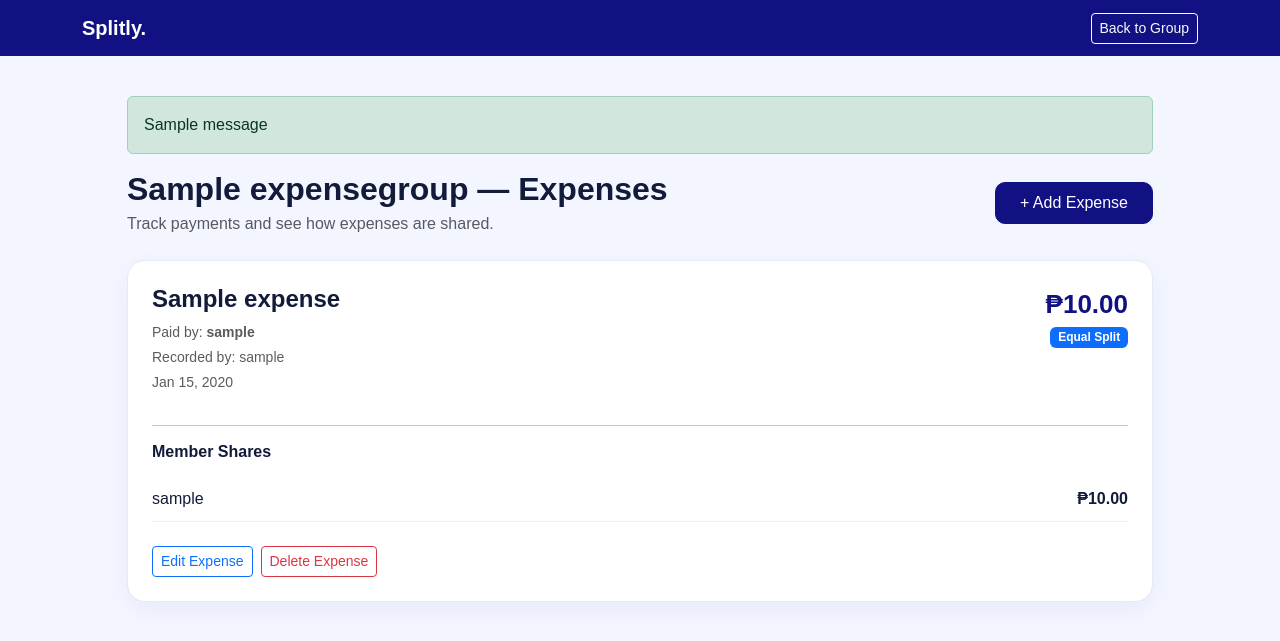
After one commit to carleooo/Splitly-Labagala-Carlo-G1, a Django app: page /expenses/groups/1/expenses/ in a window 1280 px wide. The commit adds this page. Shown: the top 641 px of the page. Run offline with Django 5.2, Linux system fonts and the light colour scheme; a user stored in the database is signed in; tables that the repository leaves empty hold one stand-in row (values such as "Sample post"); one stand-in notice (Sample message) is shown.

Commit message:
feat: build shared expense tracking and splitting pages

```diff
--- /dev/null
+++ b/expenses/templates/expenses/expense_list.html
@@ -0,0 +1,216 @@
+
+<!DOCTYPE html>
+<html lang="en">
+<head>
+    <meta charset="UTF-8">
+    <meta name="viewport" content="width=device-width, initial-scale=1">
+    <title>Expenses | Splitly</title>
+
+    <link href="https://cdn.jsdelivr.net/npm/bootstrap@5.3.3/dist/css/bootstrap.min.css"
+          rel="stylesheet">
+
+    <style>
+        body {
+            background: #f3f6ff;
+            color: #131b3a;
+            font-family: Arial, sans-serif;
+        }
+
+        .navbar {
+            background: #111184;
+        }
+
+        .page-container {
+            max-width: 1050px;
+            margin: 40px auto;
+        }
+
+        .expense-card {
+            background: white;
+            border: 1px solid #e3e9f7;
+            border-radius: 18px;
+            padding: 24px;
+            margin-bottom: 20px;
+            box-shadow: 0 8px 25px rgba(17, 17, 132, 0.05);
+        }
+
+        .btn-blue {
+            background: #111184;
+            border-color: #111184;
+            color: white;
+            border-radius: 10px;
+        }
+
+        .btn-blue:hover {
+            background: #2864e8;
+            border-color: #2864e8;
+            color: white;
+        }
+
+        .amount {
+            color: #111184;
+            font-size: 26px;
+            font-weight: 800;
+        }
+
+        .share-row {
+            display: flex;
+            justify-content: space-between;
+            gap: 12px;
+            padding: 10px 0;
+            border-bottom: 1px solid #edf0f7;
+        }
+
+        .share-row:last-child {
+            border-bottom: none;
+        }
+
+        .empty-state {
+            background: white;
+            padding: 50px 25px;
+            text-align: center;
+            border-radius: 18px;
+        }
+    </style>
+</head>
+<body>
+
+<nav class="navbar navbar-dark">
+    <div class="container">
+        <a class="navbar-brand fw-bold" href="{% url 'dashboard' %}">
+            Splitly.
+        </a>
+
+        <a href="{% url 'expenses:group_detail' group.pk %}"
+           class="btn btn-outline-light btn-sm">
+            Back to Group
+        </a>
+    </div>
+</nav>
+
+<main class="container page-container">
+
+    {% for message in messages %}
+        <div class="alert alert-{{ message.tags }}">
+            {{ message }}
+        </div>
+    {% endfor %}
+
+    <div class="d-flex flex-wrap justify-content-between align-items-center gap-3 mb-4">
+        <div>
+            <h2 class="fw-bold mb-1">
+                {{ group.name }} — Expenses
+            </h2>
+
+            <p class="text-muted mb-0">
+                Track payments and see how expenses are shared.
+            </p>
+        </div>
+
+        <a href="{% url 'expenses:expense_create' group.pk %}"
+           class="btn btn-blue px-4 py-2">
+            + Add Expense
+        </a>
+    </div>
+
+    {% for expense in expenses %}
+
+        <div class="expense-card">
+
+            <div class="d-flex flex-wrap justify-content-between align-items-start gap-3">
+
+                <div>
+                    <h4 class="fw-bold mb-2">
+                        {{ expense.title }}
+                    </h4>
+
+                    <p class="text-muted small mb-1">
+                        Paid by:
+                        <strong>{{ expense.paid_by.username }}</strong>
+                    </p>
+
+                    <p class="text-muted small mb-1">
+                        Recorded by:
+                        {{ expense.created_by.username }}
+                    </p>
+
+                    <p class="text-muted small">
+                        {{ expense.created_at|date:"M d, Y" }}
+                    </p>
+                </div>
+
+                <div class="text-md-end">
+                    <div class="amount">
+                        ₱{{ expense.amount|floatformat:2 }}
+                    </div>
+                    <span class="badge bg-primary">
+                        Equal Split
+                    </span>
+                </div>
+
+            </div>
+
+            <hr>
+
+            <h6 class="fw-bold mb-3">Member Shares</h6>
+
+            {% for share in expense.shares.all %}
+                <div class="share-row">
+                    <span>{{ share.user.username }}</span>
+                    <strong>
+                        ₱{{ share.amount_owed|floatformat:2 }}
+                    </strong>
+                </div>
+            {% empty %}
+                <p class="text-danger small">
+                    No expense shares found.
+                </p>
+            {% endfor %}
+
+            {% if expense.created_by_id == request.user.pk %}
+                <div class="d-flex flex-wrap gap-2 mt-4">
+
+                    <a href="{% url 'expenses:expense_edit' group.pk expense.pk %}"
+                       class="btn btn-outline-primary btn-sm">
+                        Edit Expense
+                    </a>
+
+                    <form method="POST"
+                          action="{% url 'expenses:expense_delete' group.pk expense.pk %}"
+                          onsubmit="return confirm('Delete this expense permanently?');">
+
+                        {% csrf_token %}
+
+                        <button type="submit"
+                                class="btn btn-outline-danger btn-sm">
+                            Delete Expense
+                        </button>
+                    </form>
+
+                </div>
+            {% endif %}
+
+        </div>
+
+    {% empty %}
+
+        <div class="empty-state shadow-sm">
+            <h4 class="fw-bold">No expenses recorded yet</h4>
+
+            <p class="text-muted">
+                Add your first shared expense to calculate
+                how much each group member owes.
+            </p>
+
+            <a href="{% url 'expenses:expense_create' group.pk %}"
+               class="btn btn-blue px-4">
+                Add First Expense
+            </a>
+        </div>
+
+    {% endfor %}
+
+</main>
+
+</body>
+</html>
--- a/expenses/templates/expenses/group_detail.html
+++ b/expenses/templates/expenses/group_detail.html
@@ -89,6 +89,10 @@
                     <strong>Group Owner:</strong>
                     {{ group.created_by.username }}
                 </p>
+                <a href="{% url 'expenses:expense_list' group.pk %}"
+                class="btn btn-blue mt-3">
+                    View Expenses →
+                </a>
             </div>
 
             {% if is_owner %}
```
Also changed, not shown: expenses/templates/expenses/expense_form.html (added, +168 -0 lines).
